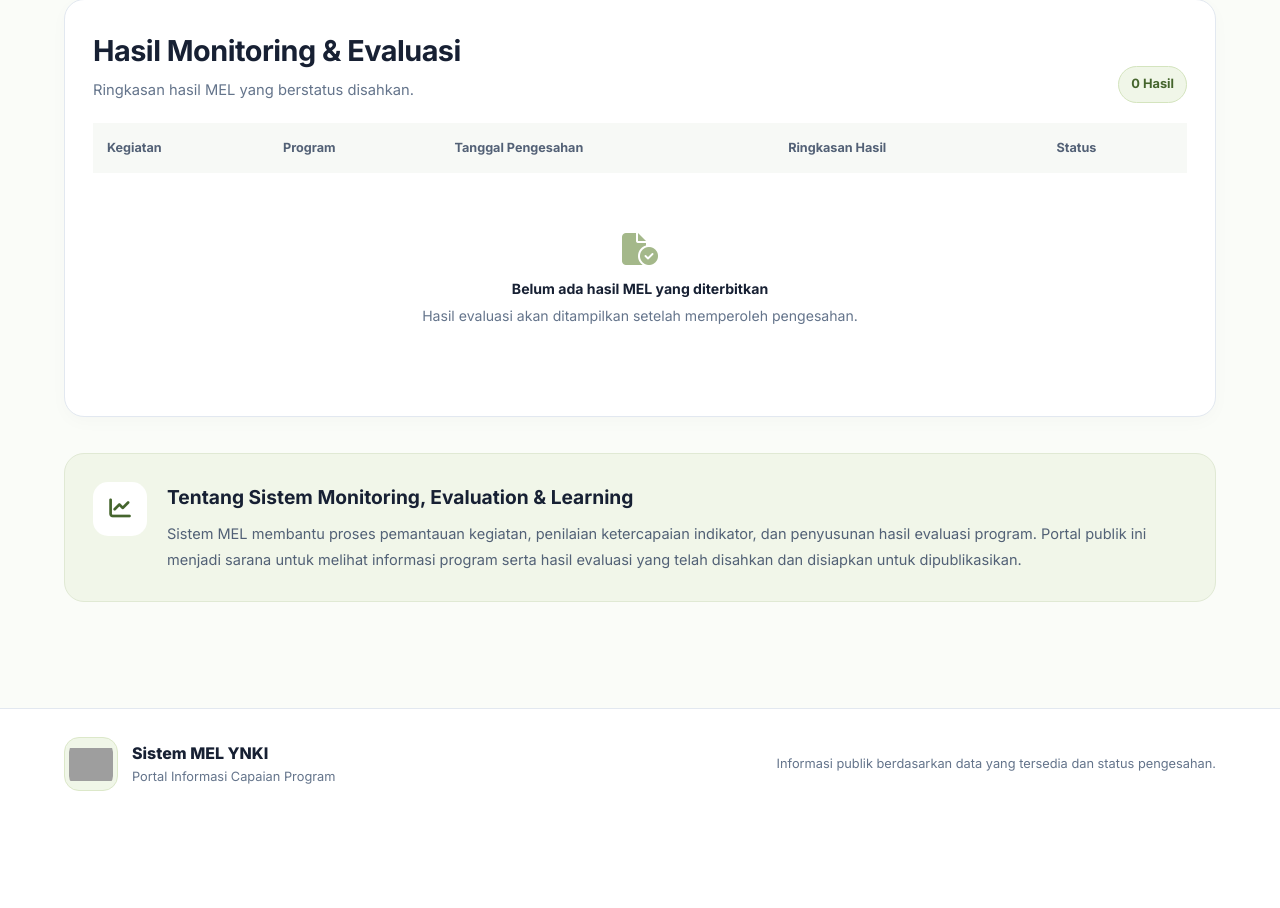
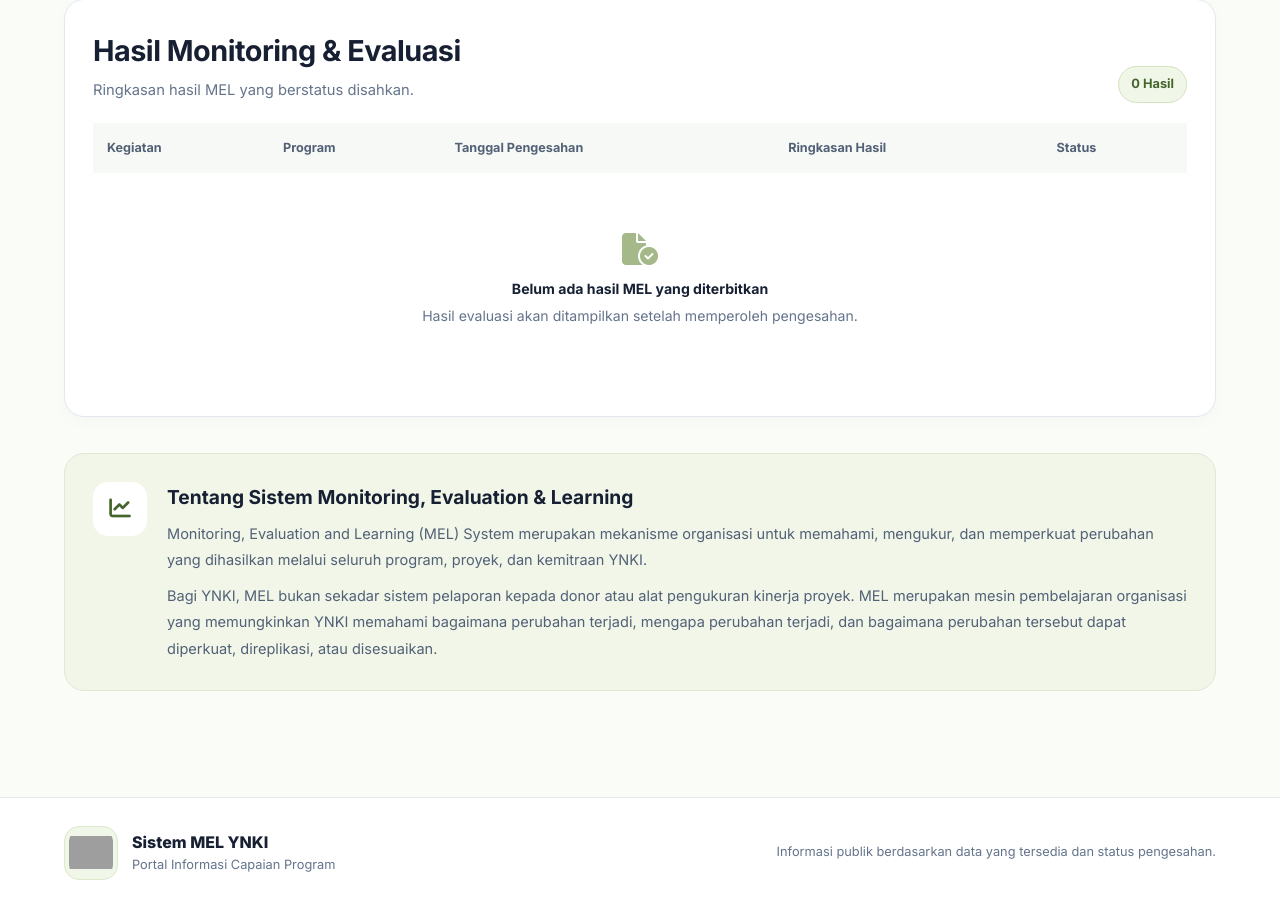
Before and after one commit to wentygracia-bit/Sistem_MEL, a PHP site: page /Sistem_MEL/views/public/index.php in a window 1280 px wide. Shown: the part 1358-2266 px from the top of the page. Before the commit the page ends 2149 px from the top, so only its background shows below. Run offline with PHP 8.4, Linux system fonts and the light colour scheme; some libraries are stand-ins or nearby versions; grey boxes are pictures that could not be loaded.

Commit message:
Mengubah narasi di halaman publik bagian Tentang Sistem Monitoring, Evaluation & Learning

```diff
--- a/views/public/index.php
+++ b/views/public/index.php
@@ -932,11 +932,10 @@ $publicProjects = $publicProjects ?? [];
         <div>
             <h2>Tentang Sistem Monitoring, Evaluation & Learning</h2>
             <p>
-                Sistem MEL membantu proses pemantauan kegiatan, penilaian
-                ketercapaian indikator, dan penyusunan hasil evaluasi program.
-                Portal publik ini menjadi sarana untuk melihat informasi
-                program serta hasil evaluasi yang telah disahkan dan
-                disiapkan untuk dipublikasikan.
+                Monitoring, Evaluation and Learning (MEL) System merupakan mekanisme organisasi untuk memahami, mengukur, dan memperkuat perubahan yang dihasilkan melalui seluruh program, proyek, dan kemitraan YNKI.
+            </p>
+            <p style="margin-top: 10px;">
+                Bagi YNKI, MEL bukan sekadar sistem pelaporan kepada donor atau alat pengukuran kinerja proyek. MEL merupakan mesin pembelajaran organisasi yang memungkinkan YNKI memahami bagaimana perubahan terjadi, mengapa perubahan terjadi, dan bagaimana perubahan tersebut dapat diperkuat, direplikasi, atau disesuaikan.
             </p>
         </div>
     </section>
```
